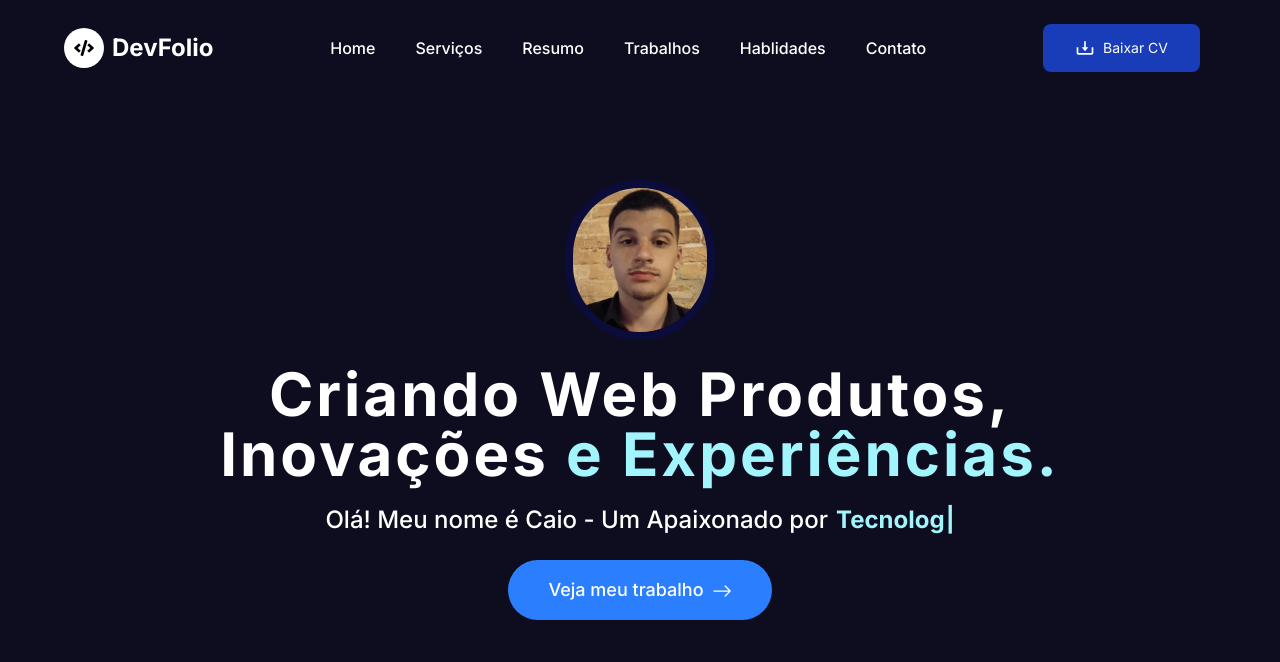
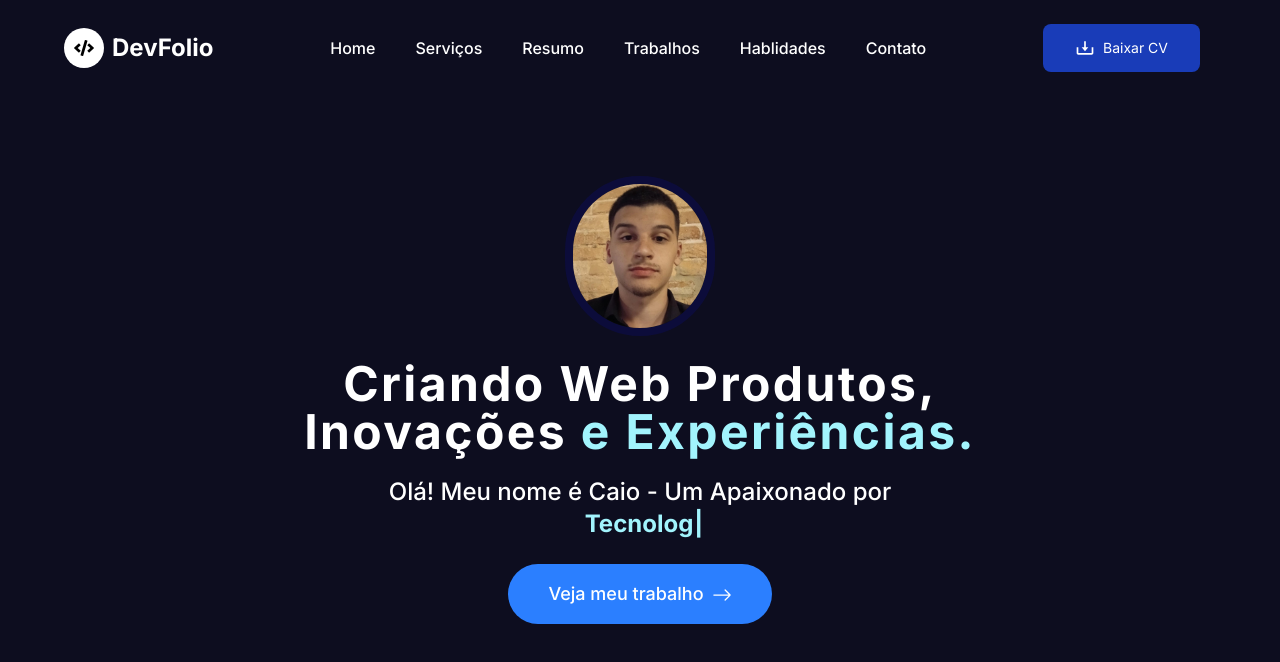
Before and after one commit to Cai0Sant0/PortfolioNext, a Next.js app: page / in a window 1280 px wide. Shown: the top 662 px of the page. Built offline with nearby package versions, Linux system fonts and the light colour scheme.

Commit message:
arrumando typewiter

```diff
--- a/components/Home/Hero/Hero.tsx
+++ b/components/Home/Hero/Hero.tsx
@@ -15,8 +15,9 @@ const Hero = () => {
           height={150}
           className="rounded-full border-8 border-[#0c0c48aa]"
         />
-        <h1 className="text-2xl sm:text-4xl md:text-5xl lg:text-6xl mt-6 text-center font-bold tracking-wider">Criando Web Produtos, <br /> Inovações<span className="text-cyan-200"> e Experiências.</span></h1>
-        <h2 className="mt-5 text-sm px-2 text-center sm:text-2xl font-medium flex items-center">
+        <h1 className="text-2xl sm:text-4xl md:text-5xl lg:text-5xl mt-6 text-center font-bold tracking-wider">Criando Web Produtos, <br /> Inovações<span className="text-cyan-200"> e Experiências.</span></h1>
+        <h2 className="mt-5 text-sm px-2 text-center sm:text-2xl font-medium flex items-center flex-col
+        ">
           Olá! Meu nome é Caio - Um Apaixonado por
           <span className="text-cyan-200 font-bold">
             <Typewriter options={{
```
